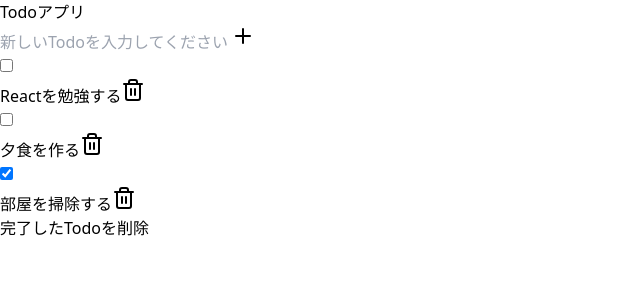
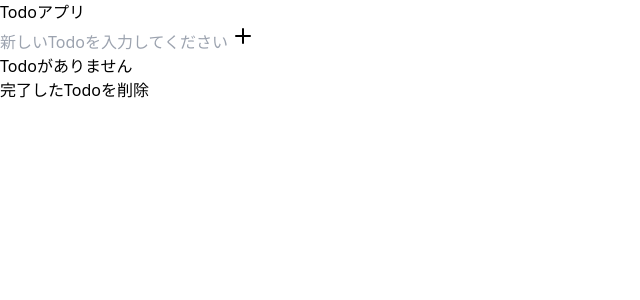
Before and after one commit to shige-99/react-todo, a React (Vite) app: page / in a window 1280 px wide. Shown: the top 300 px of the page, without its empty margins (0-640 px from the left). Built offline with nearby package versions, Linux system fonts and the light colour scheme.

Commit message:
add feature/saveToLocalStorage

```diff
--- a/src/App.tsx
+++ b/src/App.tsx
@@ -1,13 +1,25 @@
-import { useState } from 'react';
+import { useEffect, useState } from 'react';
 
 import { TodoList } from './components/TodoList';
 import { AddTodoForm } from './components/AddTodoForm';
 import { TodoSummary } from './components/TodoSummary';
 
-import { dummyTodoList } from './data/dummyTodoList';
+import { Todo } from './types/todo';
 
 function App() {
-  const [todoList, setTodoList] = useState(dummyTodoList);
+  const [todoList, setTodoList] = useState<Todo[]>(() => {
+    //ローカルストレージからTodoを取得
+    const localStrageTodoList = localStorage.getItem('todoList');
+
+    //配列に変換
+    return JSON.parse(localStrageTodoList ?? '[]');
+  });
+
+  //第2引数のtodoListの値が変更されると発火
+  useEffect(() => {
+    //ローカルストレージに保存
+    localStorage.setItem('todoList', JSON.stringify(todoList));
+  }, [todoList]);
 
   // 対象のTodoの完了を変更
   const changeCompleted = (id: number) => {
```
